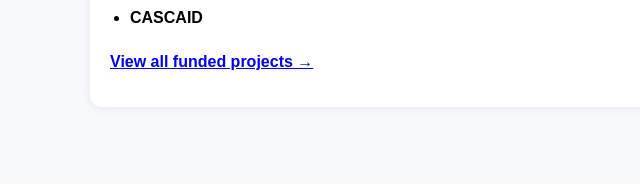
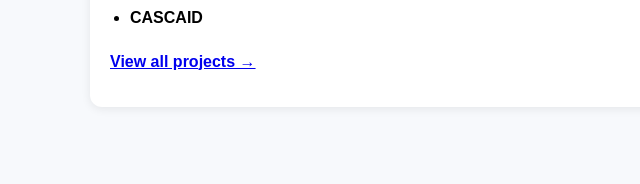
Before and after one commit to guptalab-erlangen/guptalab-erlangen.github.io, a plain HTML site: page index.html in a window 1280 px wide. Shown: the part 2359-2543 px from the top of the page, 0-640 px from the left. Drawn offline with Linux system fonts and the light colour scheme.

Commit message:
minor changes

```diff
--- a/index.html
+++ b/index.html
@@ -158,7 +158,7 @@
                 <li><strong>KFO GB.Com</strong></li>
                 <li><strong>CASCAID</strong></li>
             </ul>
-            <p style="margin-top: 20px;"><a href="funding.html" style="font-weight: 600;">View all funded projects &rarr;</a></p>
+            <p style="margin-top: 20px;"><a href="funding.html" style="font-weight: 600;">View all projects &rarr;</a></p>
         </section>
 
     </div>
```
